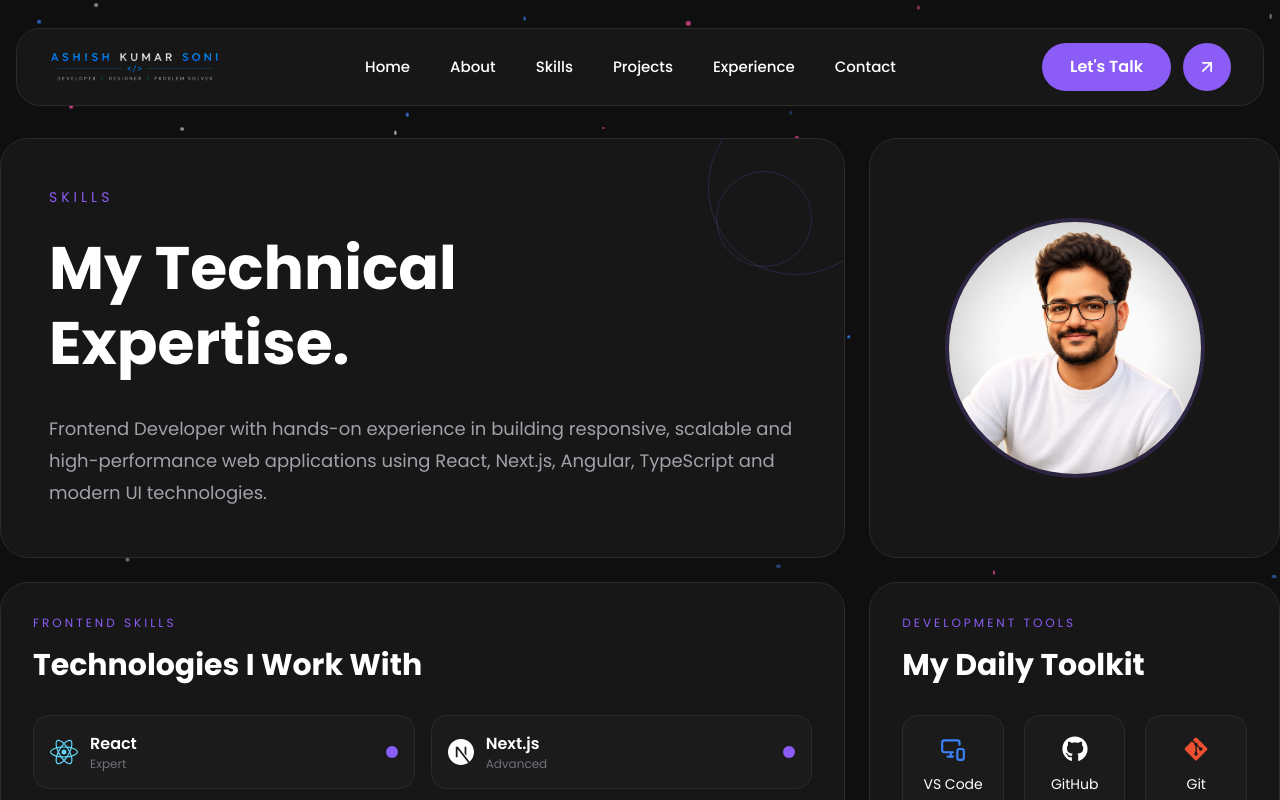
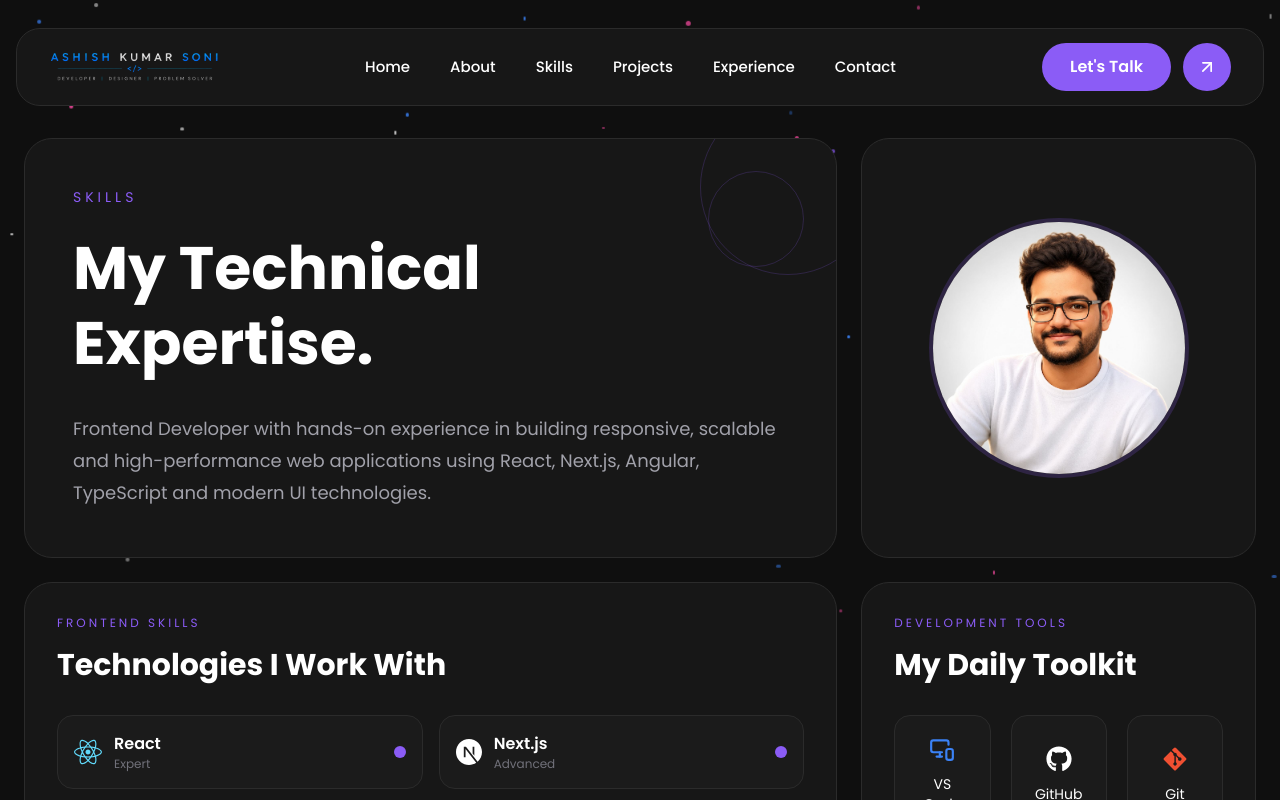
Before and after one commit to DASHISH498/portfolio, a Next.js app: page /skills in a window 1280 px wide. Shown: the top 800 px of the page. Built offline with nearby package versions, Linux system fonts and the light colour scheme.

Commit message:
skill page tsx spacing added

```diff
--- a/app/skills/page.tsx
+++ b/app/skills/page.tsx
@@ -2,7 +2,7 @@ import SkillsHero from "@/component/skills/SkillsHero";
 
 export default function SkillsPage() {
   return (
-    <main className="w-full max-w-[1500px] mx-auto py-8">
+    <main className="w-full max-w-[1500px] mx-auto px-4 lg:px-6 py-4 lg:py-8">
       <SkillsHero />
     </main>
   );
```
